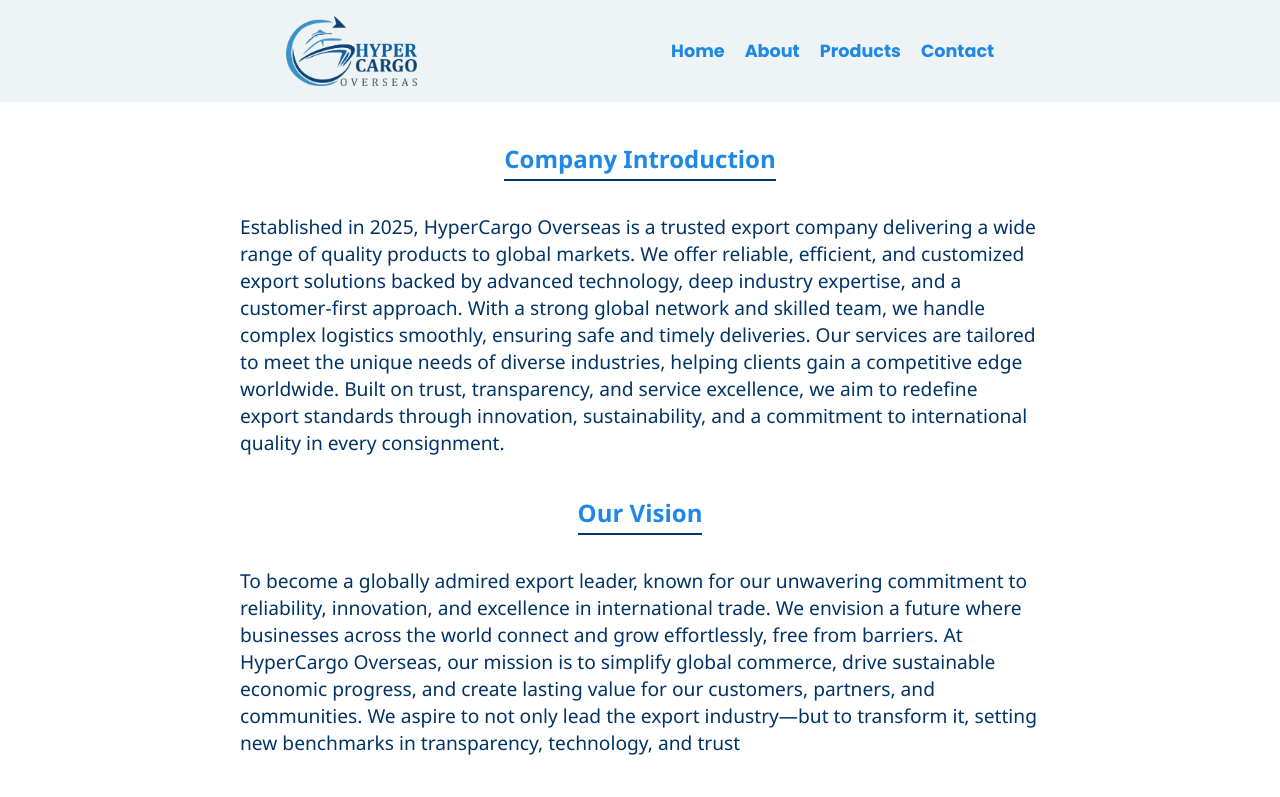
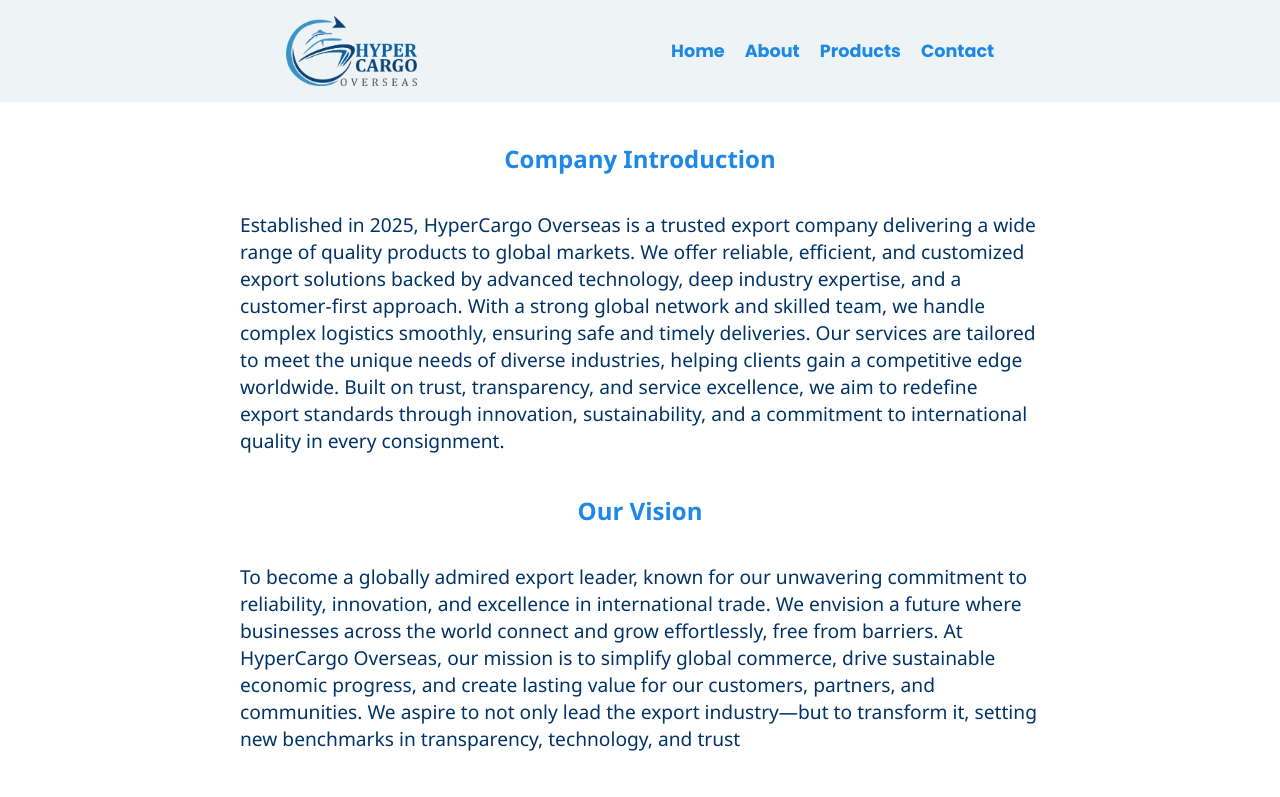
Before and after one commit to VaibhvRanshur/hypercargo_frontend, a React (Vite) app in the folder frontend/: page /about in a window 1280 px wide. Shown: the top 797 px of the page. Built offline with nearby package versions, Linux system fonts and the light colour scheme.

Commit message:
remove underline from section title

```diff
--- a/frontend/src/style1.css
+++ b/frontend/src/style1.css
@@ -325,7 +325,6 @@ main, .page, .header {
   font-size: 1.5rem;
   margin-bottom: 1rem;
   color: #1e88e6;
-  border-bottom: 2px solid #003366;
   display: inline-block;
   padding-bottom: 0.25rem;
 }
```
